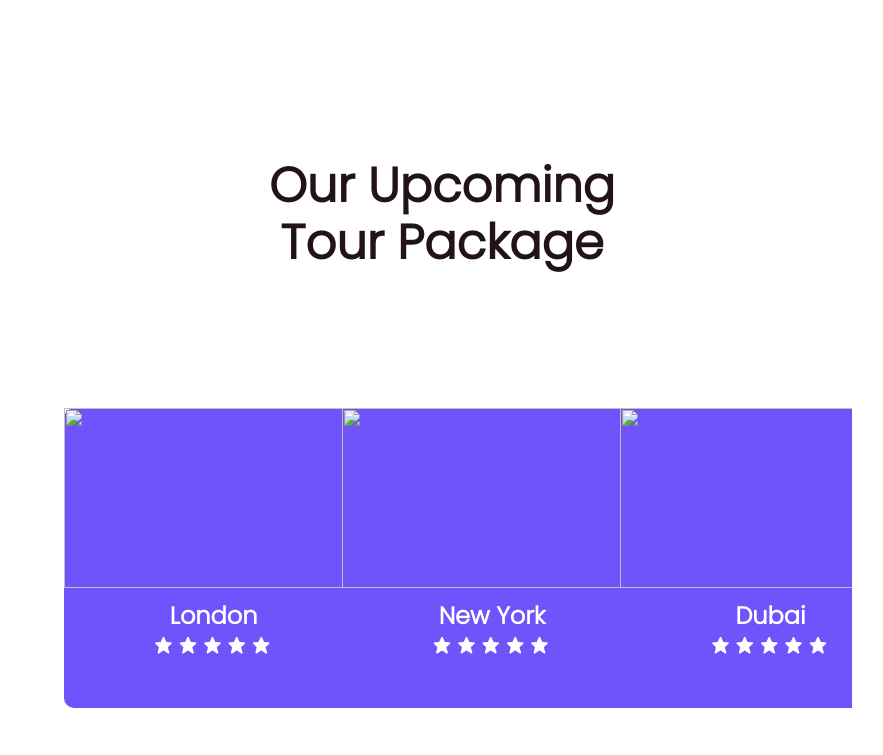
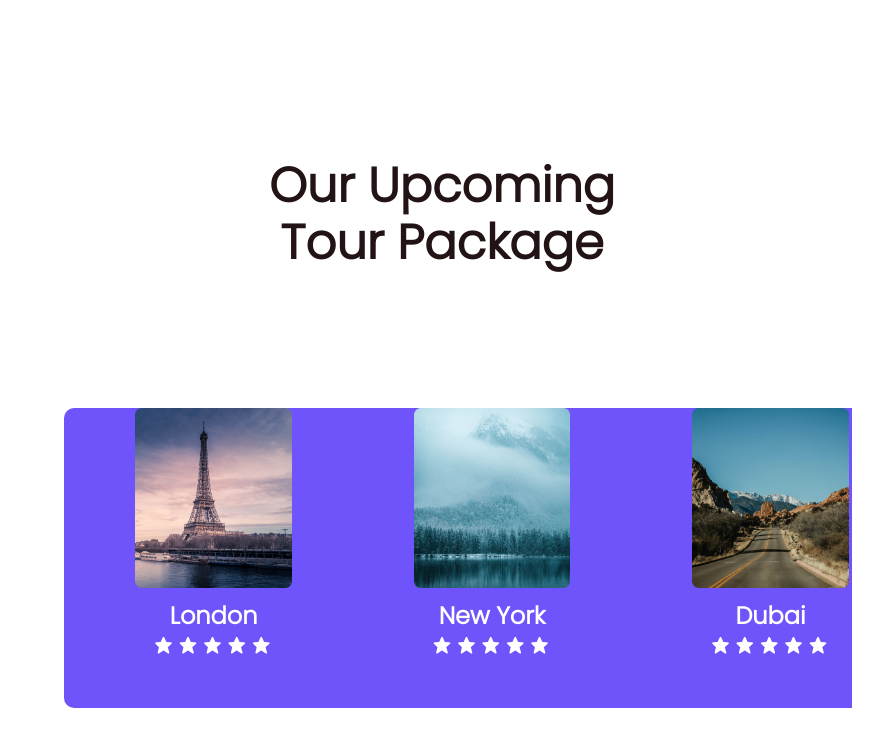
Before and after one commit to hvuquang/TourManagement_Frontend, a plain HTML site: page tour web/index.html in a window 1280 px wide. Shown: the part 1651-2406 px from the top of the page, without its empty margins (198-1081 px from the left). Drawn offline with nearby package versions, Linux system fonts and the light colour scheme; the site is published under a folder, as on GitHub Pages, so addresses that start at the root find nothing.

Commit message:
Update index.html
fix img not show

```diff
--- a/tour web/index.html
+++ b/tour web/index.html
@@ -140,7 +140,7 @@
             <div class="container-card">
                 <div class="card">
                     <div class="card-img">
-                        <img src="/img/img1.png">
+                        <img src="./img/img1.png">
                     </div>
                     <h2>London</h2>
                     <div class="star">
@@ -157,7 +157,7 @@
 
                 <div class="card">
                     <div class="card-img">
-                        <img src="/img/img2.png">
+                        <img src="./img/img2.png">
                     </div>
                     <h2>New York</h2>
                     <div class="star">
@@ -174,7 +174,7 @@
 
                 <div class="card">
                     <div class="card-img">
-                        <img src="/img/img3.png">
+                        <img src="./img/img3.png">
                     </div>
                     <h2>Dubai</h2>
                     <div class="star">
@@ -191,7 +191,7 @@
 
                 <div class="card">
                     <div class="card-img">
-                        <img src="/img/img3.png">
+                        <img src="./img/img3.png">
                     </div>
                     <h2>Dubai</h2>
                     <div class="star">
@@ -208,7 +208,7 @@
 
                 <div class="card">
                     <div class="card-img">
-                        <img src="/img/img3.png">
+                        <img src="./img/img3.png">
                     </div>
                     <h2>Dubai</h2>
                     <div class="star">
@@ -225,7 +225,7 @@
 
                 <div class="card">
                     <div class="card-img">
-                        <img src="/img/img3.png">
+                        <img src="./img/img3.png">
                     </div>
                     <h2>Dubai</h2>
                     <div class="star">
@@ -242,7 +242,7 @@
 
                 <div class="card">
                     <div class="card-img">
-                        <img src="/img/img3.png">
+                        <img src="./img/img3.png">
                     </div>
                     <h2>Dubai</h2>
                     <div class="star">
@@ -259,7 +259,7 @@
 
                 <div class="card">
                     <div class="card-img">
-                        <img src="/img/img3.png">
+                        <img src="./img/img3.png">
                     </div>
                     <h2>Dubai</h2>
                     <div class="star">
@@ -276,7 +276,7 @@
 
                 <div class="card">
                     <div class="card-img">
-                        <img src="/img/img3.png">
+                        <img src="./img/img3.png">
                     </div>
                     <h2>Dubai</h2>
                     <div class="star">
```
